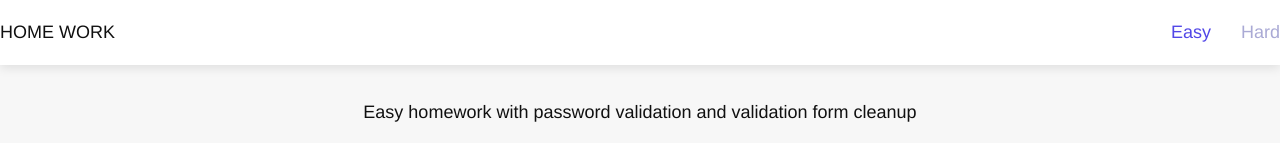
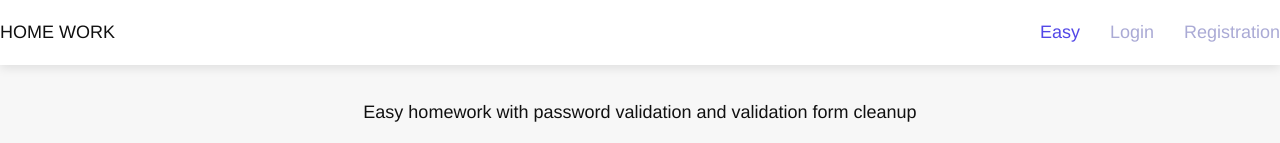
Before and after one commit to Siskinbird/vue-router, a Vue app: page / in a window 1280 px wide. Shown: the top 143 px of the page. Built offline with nearby package versions, Linux system fonts and the light colour scheme.

Commit message:
add: New routes

```diff
--- a/src/App.vue
+++ b/src/App.vue
@@ -28,7 +28,8 @@ export default {
     return {
       links: [
         {title: 'Easy', url: '/'},
-        {title: 'Hard', url: '/hard'}
+        {title: 'Login', url: '/login'},
+        {title: 'Registration', url: '/registration'}
       ]
     }
   }
--- a/src/router/index.js
+++ b/src/router/index.js
@@ -2,6 +2,7 @@ import Vue from 'vue'
 import VueRouter from 'vue-router'
 import Easy from "@/views/Easy";
 import NotFound from '@/views/404'
+import Login from "@/views/Login";
 
 Vue.use(VueRouter)
 
@@ -12,17 +13,22 @@ const routes = [
     component: Easy
   },
   {
+    path: '/login',
+    name: 'login',
+    component: Login
+  },
+  {
     path: '*',
     name: 'notFound',
     component: NotFound
   } ,
   {
-    path: '/hard',
-    name: 'hard',
+    path: '/registration',
+    name: 'registration',
     // route level code-splitting
     // this generates a separate chunk (about.[hash].js) for this route
     // which is lazy-loaded when the route is visited.
-    component: () => import(/* webpackChunkName: "about" */ '../views/Hard.vue')
+    component: () => import(/* webpackChunkName: "about" */ '../views/Registration.vue')
   }
 ]
 
```
